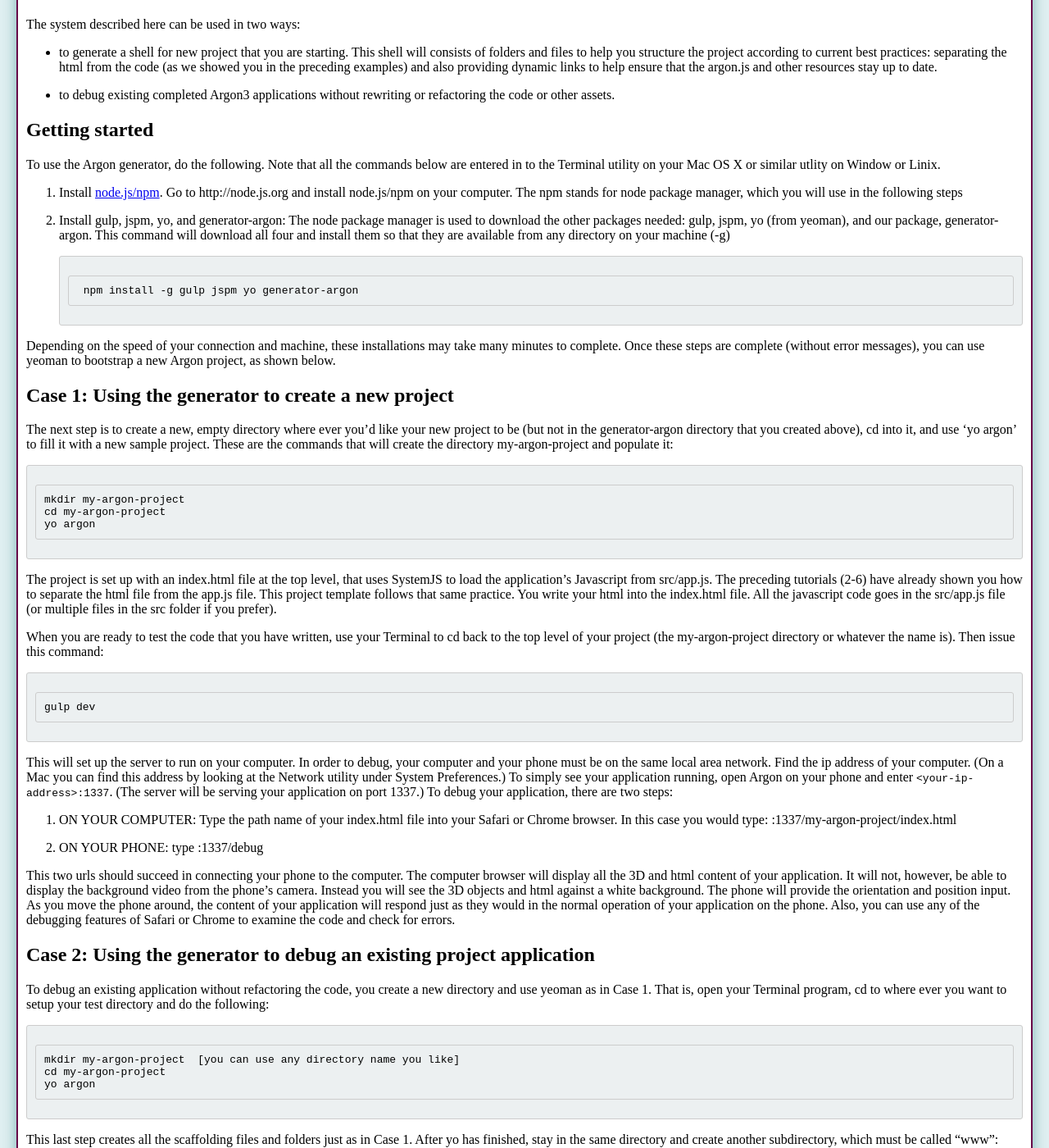
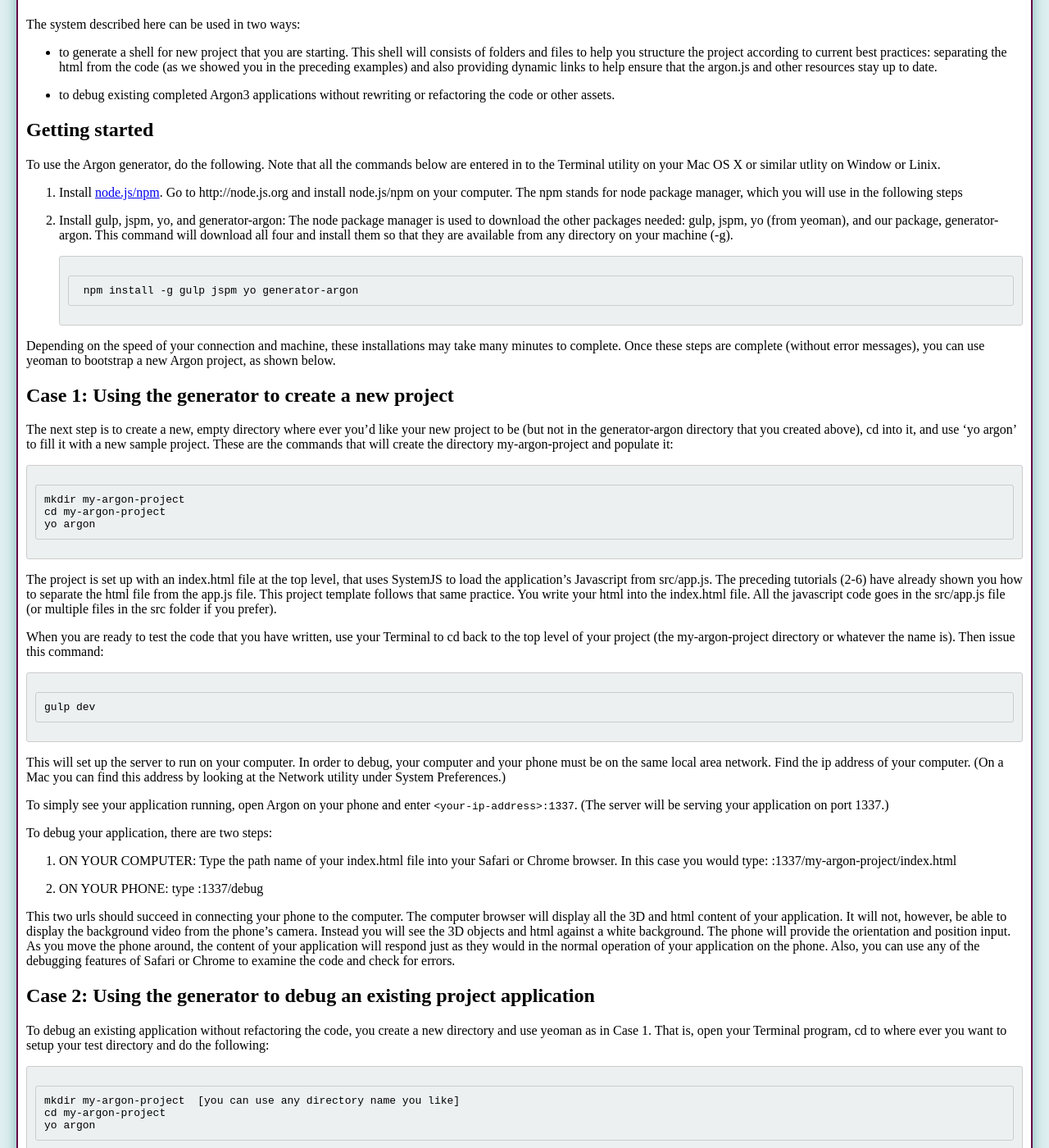
Before and after one commit to argonjs/argon-3-tutorials, a Jekyll site: the page built from _posts/2015-05-01-debugging.md, in a window 1280 px wide and 1400 px high, scrolled down 490 px. Shown: the whole window at 82% size. Built offline with Jekyll 4.4.1, drawn with Linux system fonts in a browser that asks for light colours; Markdown is read by kramdown in place of the engine named in the settings; some of the changed text lies outside the part shown.

```diff
--- a/_posts/2015-05-01-debugging.md
+++ b/_posts/2015-05-01-debugging.md
@@ -26,7 +26,7 @@ To use the Argon generator, do the following. Note that all the commands below a
 
 1. Install [node.js/npm](http://nodejs.org). Go to http://node.js.org and install node.js/npm on your computer. The npm stands for node package manager, which you will use in the following steps
 
-2. Install gulp, jspm, yo, and generator-argon: The node package manager is used to  download the other packages needed: gulp, jspm,  yo (from yeoman), and our package, generator-argon. This command will download all four and install them so that they are available from any directory on your machine (-g)
+2. Install gulp, jspm, yo, and generator-argon: The node package manager is used to  download the other packages needed: gulp, jspm,  yo (from yeoman), and our package, generator-argon. This command will download all four and install them so that they are available from any directory on your machine (-g).
 
         npm install -g gulp jspm yo generator-argon
 
@@ -46,7 +46,11 @@ When you are ready to test the code that you have written, use your Terminal to
 
     gulp dev
 
-This will set up the server to run on your computer. In order to debug, your computer and your phone must be on the same local area network. Find the ip address of your computer. (On a Mac you can find this address by looking at the Network utility under System Preferences.) To simply see your application running, open Argon on your phone and enter `<your-ip-address>:1337`.  (The server will be serving  your application on port 1337.)  To debug your application, there are two steps:
+This will set up the server to run on your computer. In order to debug, your computer and your phone must be on the same local area network. Find the ip address of your computer. (On a Mac you can find this address by looking at the Network utility under System Preferences.)
+
+To simply see your application running, open Argon on your phone and enter `<your-ip-address>:1337`.  (The server will be serving  your application on port 1337.)
+
+To debug your application, there are two steps:
 
 1. ON YOUR COMPUTER: Type the path name of your index.html file into your Safari or Chrome browser. In this case you would type: <your-ip-address>:1337/my-argon-project/index.html
 
@@ -78,7 +82,7 @@ To simply see your application running, open Argon on your phone and enter `<you
 
 To debug your application, there are two steps:
 
-1. ON YOUR COMPUTER: Type the path name of your index.html file into your Safari or Chrome browser. In this case you would type: <your-ip-address>:1337/my-argon-project/www/index.html (or whatever the pathname is)
+1. ON YOUR COMPUTER: Type the path name of your index.html file into your Safari or Chrome browser. In this case you would type: <your-ip-address>:1337/my-argon-project/www/index.html (or whatever the pathname is).
 
 2. ON YOUR PHONE:  type <your-ip-address>:1337/debug
 
```
